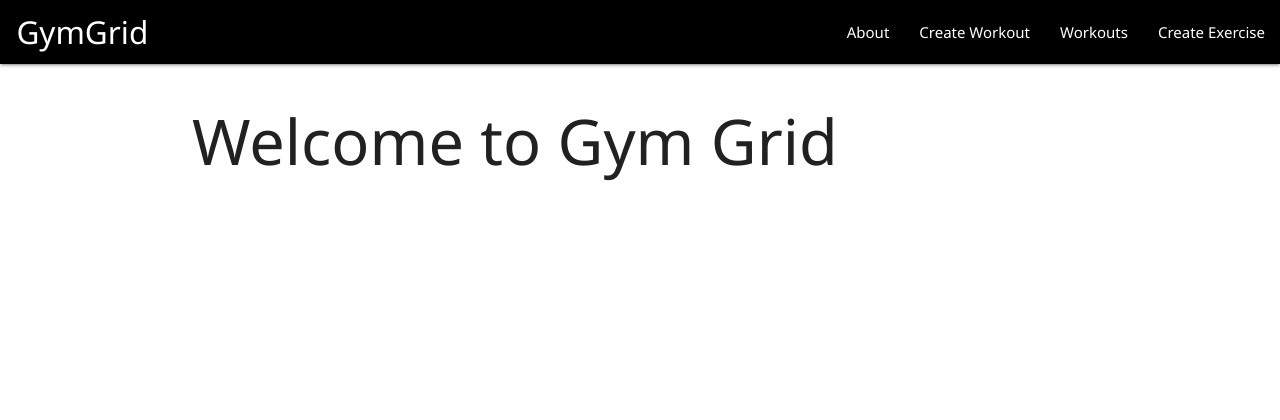
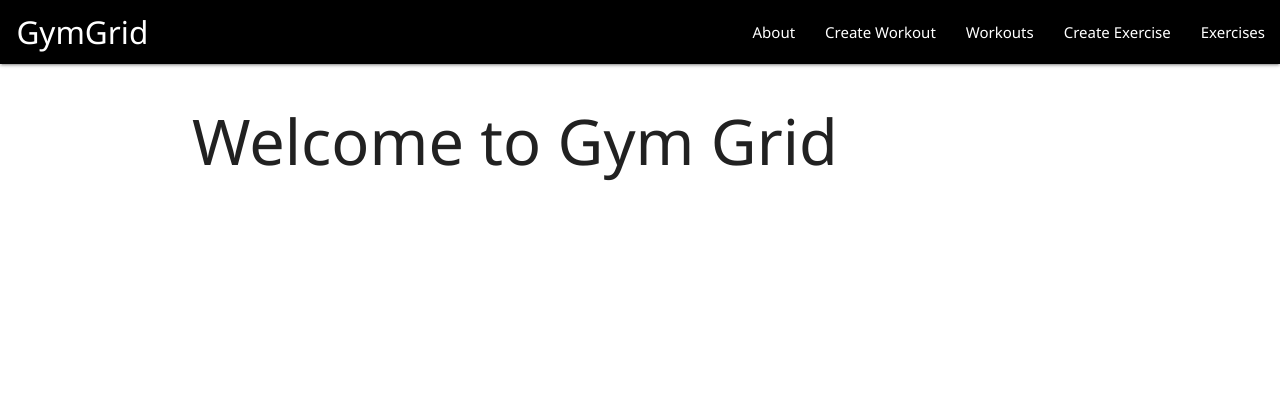
Before and after one commit to jadewang425/gym_grid, a Django app: page / in a window 1280 px wide. Shown: the top 420 px of the page. Run offline with Django 4.2, Linux system fonts and the light colour scheme.

Commit message:
add a tag for exercises

```diff
--- a/main_app/templates/base.html
+++ b/main_app/templates/base.html
@@ -23,7 +23,7 @@
                     <li><a href="{% url 'workouts_create' %}">Create Workout</a></li>
                     <li><a href="{% url 'index' %}">Workouts</a></li>
                     <li><a href="{% url 'exercises_create' %}">Create Exercise</a></li>
-
+                    <li><a href="">Exercises</a></li>
                 </ul>
             </div>
         </nav>
```
